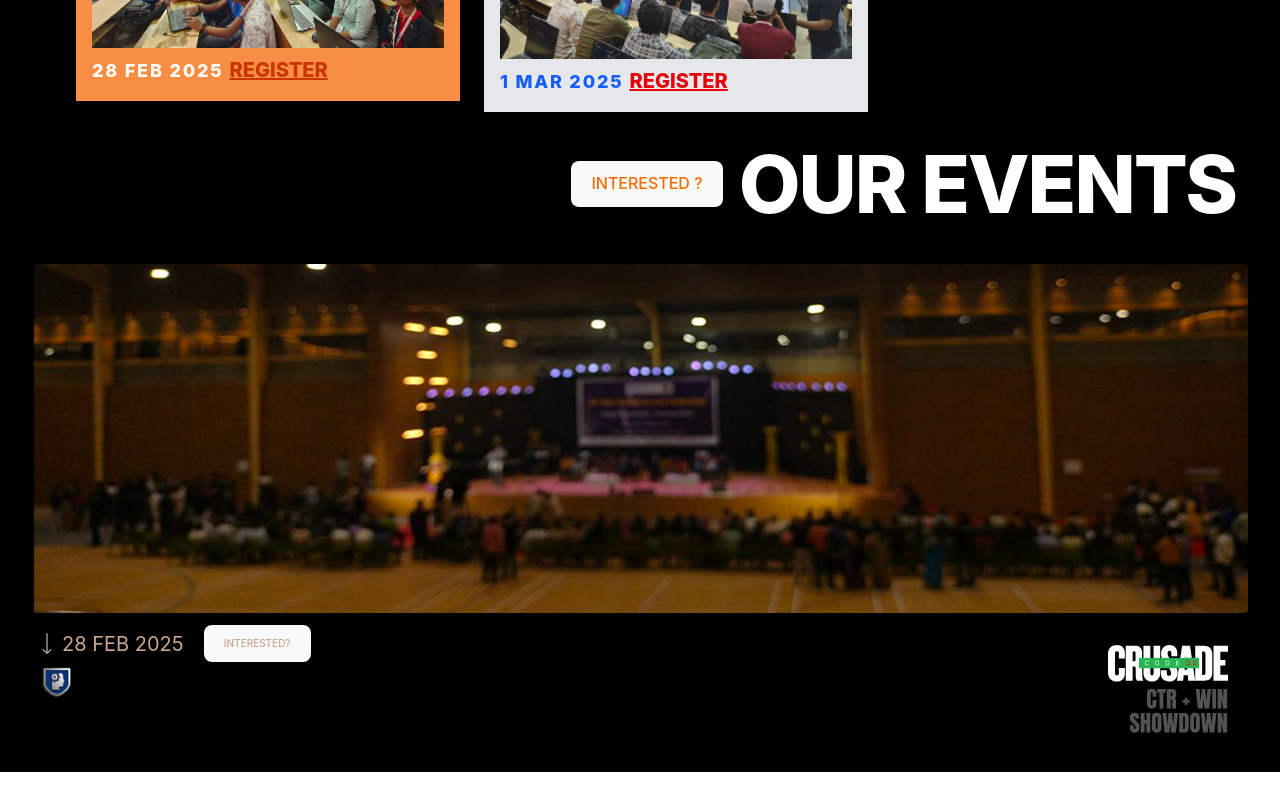
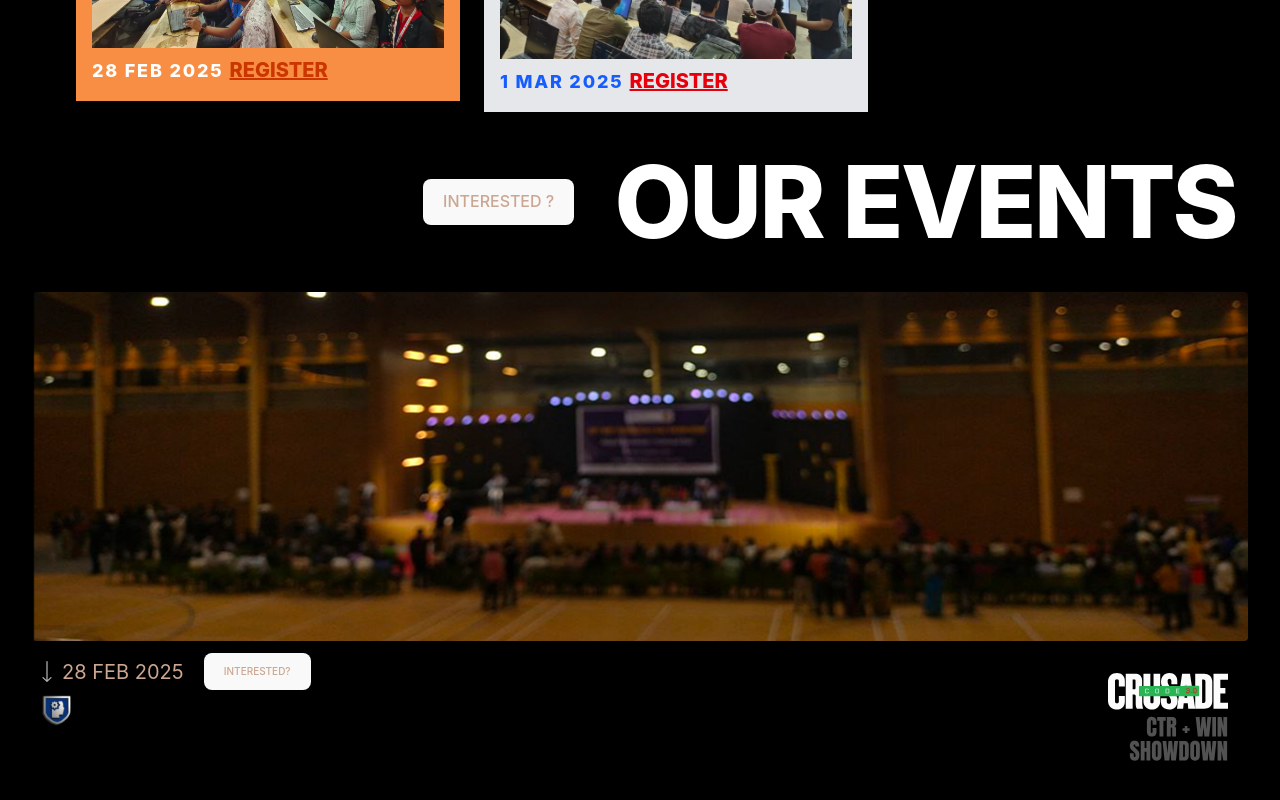
Before and after one commit to Ren1sha/Sankalp, a React (Vite) app: page / in a window 1280 px wide. Shown: the part 2592-3392 px from the top of the page. Before the commit the page ends 3364 px from the top, so only its background shows below. Built offline with nearby package versions, Linux system fonts and the light colour scheme.

Commit message:
butn fixed

```diff
--- a/src/Sankalp2025.jsx
+++ b/src/Sankalp2025.jsx
@@ -99,7 +99,7 @@ const Sankalp2025 = () => {
         </div>
       </div>
 
-      <section className="px-4 md:px-8">
+      <section className="px-4 md:px-8 ">
         <div
           className="flex flex-row justify-end mt-10
          mr-10  md:mt-60"
@@ -116,7 +116,7 @@ const Sankalp2025 = () => {
             entertainment – SANKALP 2025 is here to ignite your passion!..
           </div>
         </div>
-        <div className="flex flex-row  gap-40  max-sm:flex-col max-sm:gap-1">
+        <div className="flex flex-row  gap-40  max-sm:flex-col max-sm:gap-1 ">
           <p className="text-[20px] font-extrabold md:text-6xl mt-12">
             <span style={{ color: "#f88e43" }}>SANKALP</span> 2025
           </p>
@@ -137,7 +137,10 @@ const Sankalp2025 = () => {
             alt="Event Highlight"
             className="w-full max-w-6xl"
           />
-          <div className="absolute bottom-6 left-6 text-white md:bottom-10 md:left-10">
+          <div
+            className="absolute bottom-6 left-6 text-white md:bottom-10 md:left-10"
+            ref={eventSectionRef}
+          >
             <motion.div
               className="text-left font-bold leading-none"
               initial={{ opacity: 0, y: 20 }}
@@ -236,20 +239,18 @@ const Sankalp2025 = () => {
         </section>
 
         {/* Interested Button & Heading */}
-        <div className="relative flex flex-col md:flex-row justify-center md:justify-end items-center mt-8 gap-4">
-          <motion.button
-            className="border border-orange-500 text-orange-500 px-6 py-1 text-base font-semibold md:px-6 md:py-2 md:text-lg
+        <div className="relative flex flex-col md:flex-row justify-center md:justify-end items-center mt-10 gap-10">
+          <button
+            className=" border border-[#CBA690] text-[#CBA690] px-6 py-1 text-base font-semibold md:px-6 md:py-2 md:text-lg
        flex justify-center items-center"
-            whileHover={{ scale: 1.1 }}
-            whileTap={{ scale: 0.9 }}
             onClick={scrollToEvents}
           >
             INTERESTED ?
-          </motion.button>
+          </button>
 
           {/* OUR EVENTS Heading */}
           <motion.h2
-            className="text-[50px] md:text-[80px] font-extrabold uppercase tracking-tight leading-none text-center md:text-right"
+            className="text-[50px] md:text-[100px] font-extrabold uppercase tracking-tight leading-none text-center md:text-right"
             initial={{ opacity: 0, x: 50 }}
             whileInView={{ opacity: 1, x: 0 }}
             transition={{ duration: 0.6 }}
```
